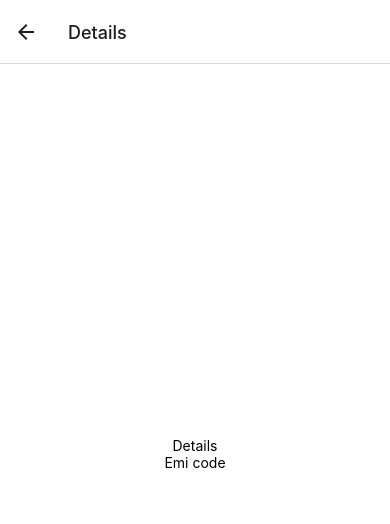
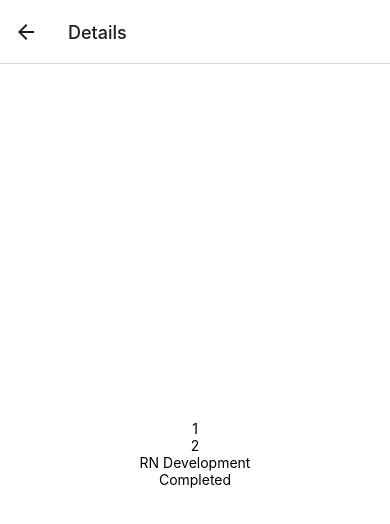
Before and after one commit to EmiRoberti77/react_native_navigation, a React Native app: screen /Home in a window 390 px wide. Both pictures are taken after a click on the button "HOME". Shown: the top 524 px of the page. Built offline with nearby package versions, Linux system fonts and the light colour scheme; no server answers.

Commit message:
created todo List to be scrollable and Touchable Opacity

```diff
--- a/App.tsx
+++ b/App.tsx
@@ -1,11 +1,14 @@
-import { createStackNavigator } from '@react-navigation/stack';
-import { SafeAreaView, View } from 'react-native';
+
 import RootNavigator from './src/navigation/RootNavigator';
+import { QueryClientProvider, QueryClient } from '@tanstack/react-query';
+const client = new QueryClient();
 
 export default function App() {
   return (
     <>
-      <RootNavigator />
+      <QueryClientProvider client={client}>
+        <RootNavigator />
+      </QueryClientProvider>
     </>
   );
 }
--- a/package.json
+++ b/package.json
@@ -11,6 +11,7 @@
   "dependencies": {
     "@react-navigation/native": "^6.1.9",
     "@react-navigation/stack": "^6.3.20",
+    "@tanstack/react-query": "^5.17.15",
     "expo": "~49.0.15",
     "expo-status-bar": "~1.6.0",
     "react": "18.2.0",
--- /dev/null
+++ b/src/models/models.ts
@@ -0,0 +1,6 @@
+export interface Todo {
+    userId:number;
+    id:number;
+    title:string;
+    completed:boolean;
+  }
--- a/src/screens/Details.tsx
+++ b/src/screens/Details.tsx
@@ -13,10 +13,13 @@ interface DetailsProps {
 
 const Details: FC<DetailsProps> = ({ navigation }) => {
   const route = useRoute<DetailsScreenRouteProp>();
+  const {title, completed, userId, id} = route.params.todo;
   return (
     <View style={styles.container}>
-      <Text>Details</Text>
-      <Text>{route.params?.title}</Text>
+      <Text>{userId}</Text>
+      <Text>{id}</Text>
+      <Text>{title}</Text>
+      <Text>{completed ? 'Completed' : 'Not Completed'}</Text>
     </View>
   );
 };
--- a/src/screens/Home.tsx
+++ b/src/screens/Home.tsx
@@ -1,23 +1,52 @@
 import React, { FC } from 'react';
-import { View, Text, StyleSheet, Button } from 'react-native';
+import { View, Text, StyleSheet, Button, TouchableOpacity, Alert } from 'react-native';
 import { StackNavigationProp } from '@react-navigation/stack';
 import { MainStackParamList } from '../types/navigation';
+import { useQuery } from '@tanstack/react-query';
+import { ScrollView } from 'react-native-gesture-handler';
+import { Todo } from '../models/models';
+const endpoint = 'https://jsonplaceholder.typicode.com/todos';
 
 type HomeProps = {
   navigation: StackNavigationProp<MainStackParamList, 'Home'>;
 };
 const Home: FC<HomeProps> = ({ navigation }) => {
+  const {data:todos, isSuccess, isError, isPending} = useQuery({
+    queryKey:['todos'],
+    queryFn:()=> fetch(endpoint).then((res)=> res.json())
+  })
+
+  const interateToDos = () => {
+    return todos.map((t:Todo)=>(
+          <TouchableOpacity onPress={()=>navigation.navigate('Details', {todo:t})}>
+            <View style={styles.item}>
+              <Text style={styles.todoFont}>{t.title}</Text>
+            </View>
+        </TouchableOpacity>)
+      )
+  }
+
   return (
     <View style={styles.container}>
       <Text>Welcome Home</Text>
       <Button
         title="Home"
-        onPress={() => navigation.navigate('Details', { title: 'Emi code' })}
+        onPress={() => navigation.navigate('Details', { todo: {
+          userId:1,
+          id:2,
+          title:'RN Development',
+          completed:true
+          }}
+        )}
       />
-            <Button
+      <Button
         title="Settings"
         onPress={() => navigation.navigate('Settings')}
       />
+      {isSuccess ? <ScrollView
+        style={styles.scrollableArea}>
+          {interateToDos()}
+        </ScrollView> : null}
     </View>
   );
 };
@@ -31,4 +60,19 @@ const styles = StyleSheet.create({
     alignItems: 'center',
     justifyContent: 'center',
   },
+  item:{
+    borderBottomWidth:1,
+    borderColor:'gray',
+    marginTop:8,
+    marginBottom:8,
+    backgroundColor:'white',
+  },
+  scrollableArea:{
+    flex:1,
+    marginTop:16,
+    marginBottom:16
+  },
+  todoFont:{
+    fontSize:18,
+  }
 });
--- a/src/types/navigation.ts
+++ b/src/types/navigation.ts
@@ -1,8 +1,9 @@
 import { RouteProp } from "@react-navigation/native";
+import { Todo } from "../models/models";
 
 export type MainStackParamList = {
   Home: undefined;
-  Details: { title?: string };
+  Details: { todo: Todo };
   Settings: undefined;
 };
 
```
Also changed, not shown: 2 other files (tests, documents, lock files or other folders).
